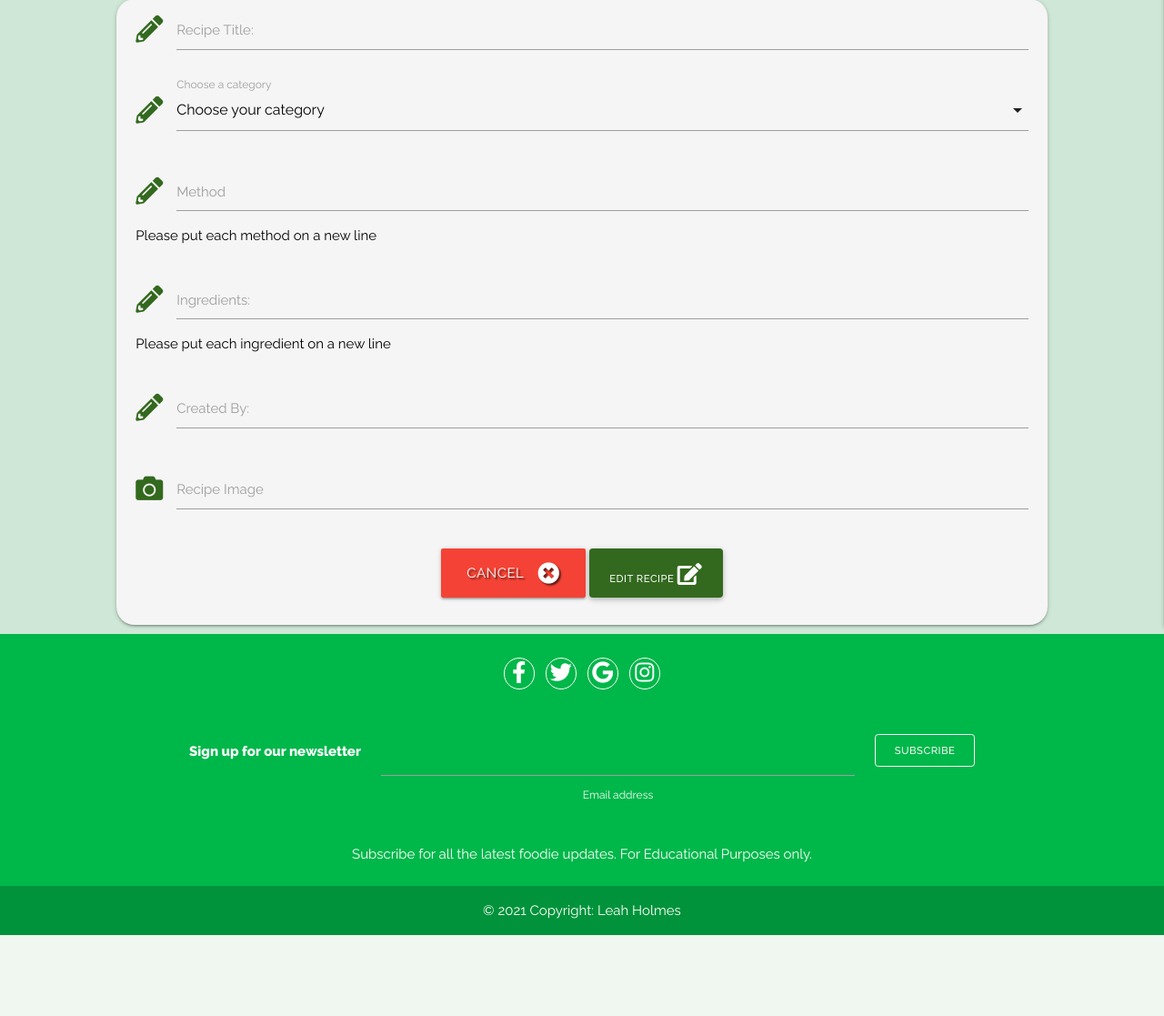
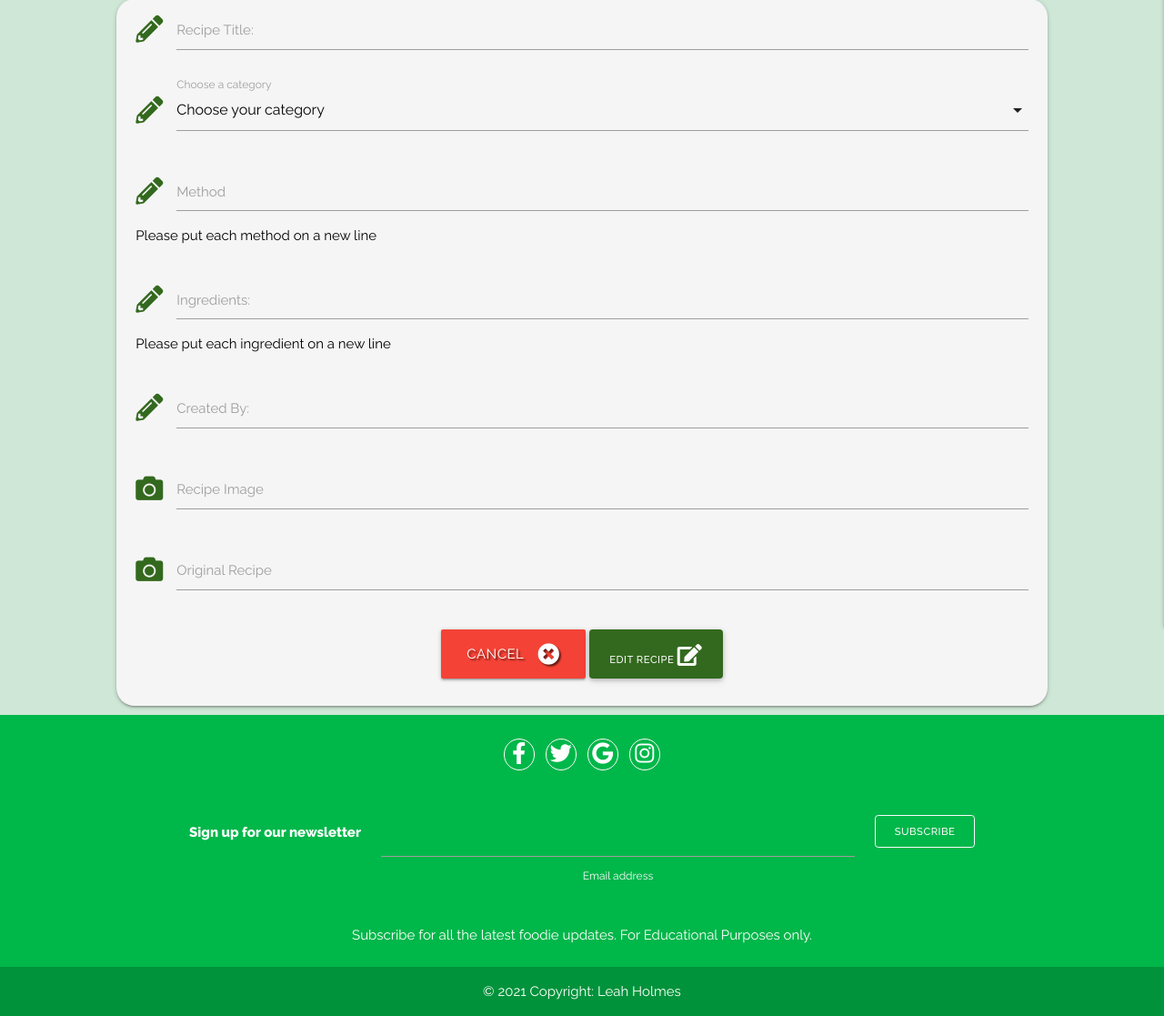
Before and after one commit to Leah1977/familyfavs, a Flask app: template templates/edit_recipe.html in a window 1280 px wide. Shown: the part 171-1288 px from the top of the page at 91% size. Before the commit the page ends 1199 px from the top, so only its background shows below. Run offline with Flask 2, Linux system fonts and the light colour scheme; the template is opened without the code that fills it, so the values that code supplies are empty; some libraries are stand-ins or nearby versions.

Commit message:
add url link to edit recipe

```diff
--- a/templates/edit_recipe.html
+++ b/templates/edit_recipe.html
@@ -66,6 +66,14 @@
                 <label for="img_url">Recipe Image</label>
             </div>
         </div>
+        <!-- Add url link to recipe -->
+        <div class="row">
+            <div class="input-field col s12">
+                <i class="fas fa-camera prefix light-green-text text-darken-4"></i>
+                <input id="recipe_url" name="recipe_url" type="text" class="validate">
+                <label for="recipe_url">Original Recipe</label>
+            </div>
+        </div>
         <!-- submit and edit buttons -->
         <div class="row">
             <div class="col s12 center-align">
```
